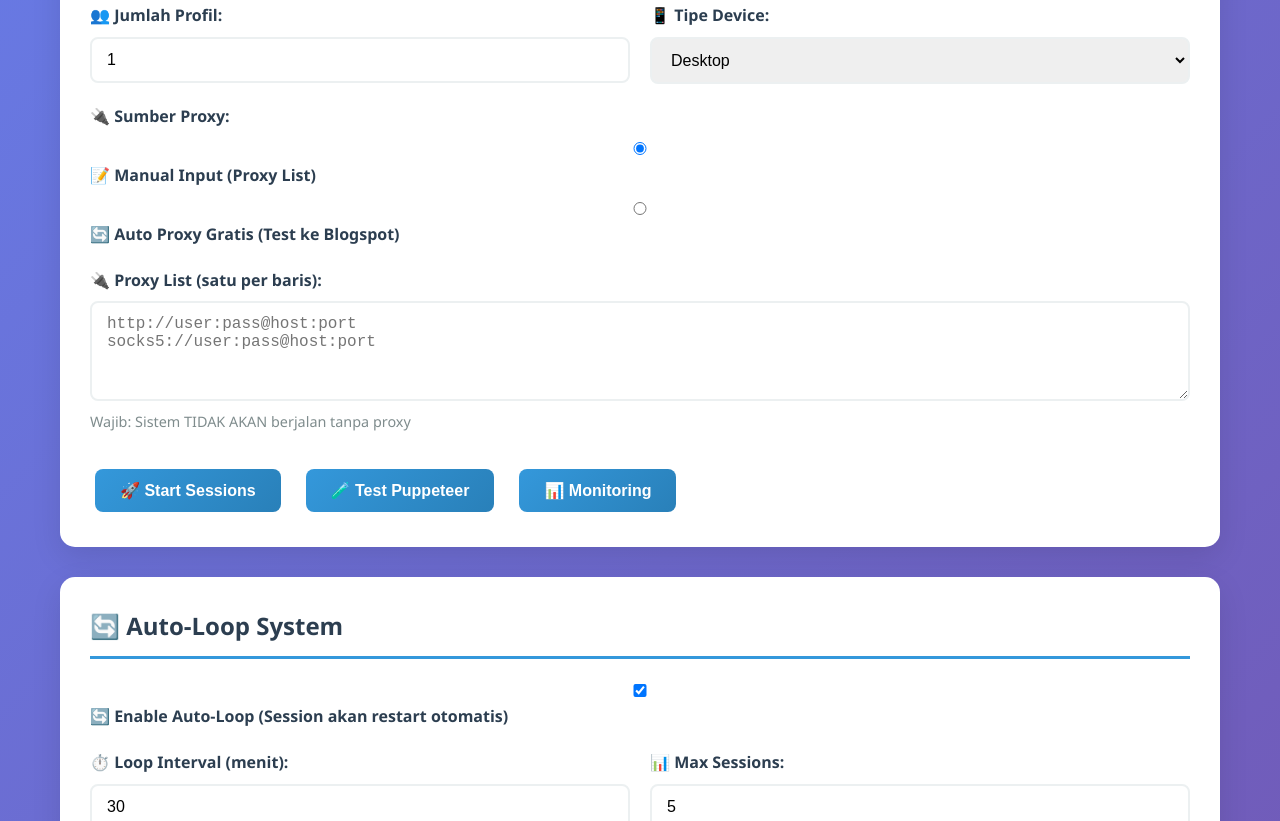
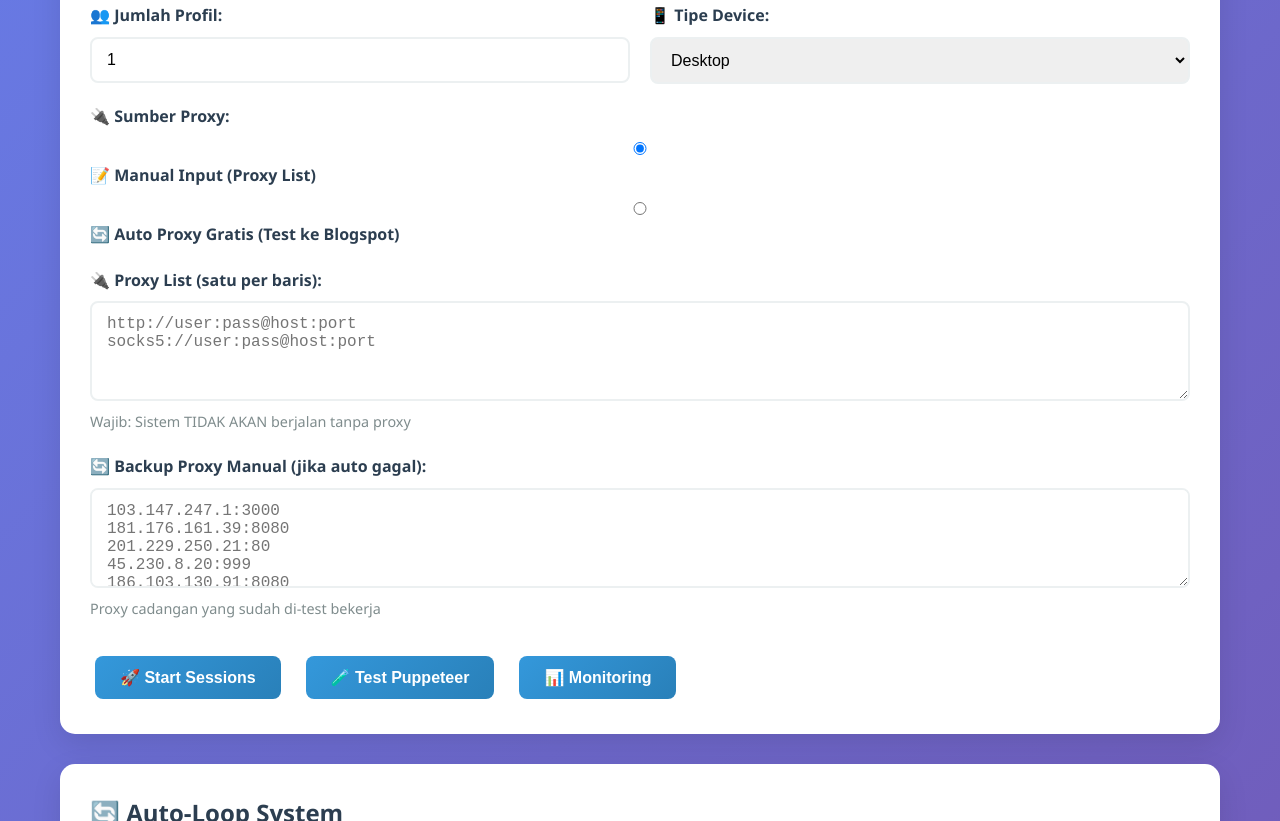
Before and after one commit to wellyerfyanto/Traffic2, a website: page public/index.html in a window 1280 px wide. Shown: the part 410-1231 px from the top of the page. Drawn offline with Linux system fonts and the light colour scheme; no server answers.

Commit message:
Update index.html

```diff
--- a/public/index.html
+++ b/public/index.html
@@ -63,6 +63,11 @@
                     <label for="proxyCount">📊 Jumlah Proxy yang Diambil:</label>
                     <input type="number" id="proxyCount" min="1" max="20" value="5">
                     <small>Proxy akan di-test ke https://crptoajah.blogspot.com sebelum digunakan</small>
+                </div>
+                <div class="form-group">
+                    <label>🔄 Backup Proxy Manual (jika auto gagal):</label>
+                    <textarea id="backupProxies" rows="3" placeholder="103.147.247.1:3000&#10;181.176.161.39:8080&#10;201.229.250.21:80&#10;45.230.8.20:999&#10;186.103.130.91:8080"></textarea>
+                    <small>Proxy cadangan yang sudah di-test bekerja</small>
                 </div>
 
                 <div class="form-actions">
```
